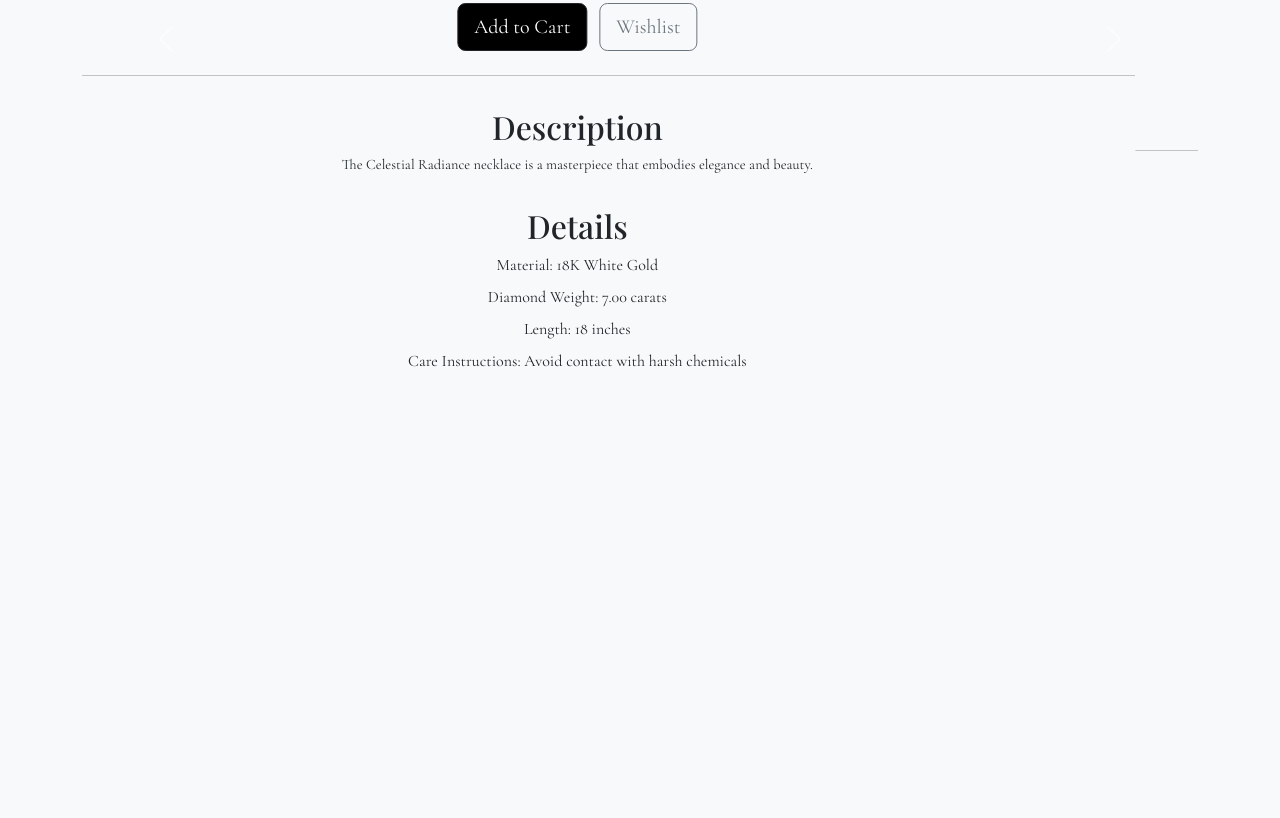
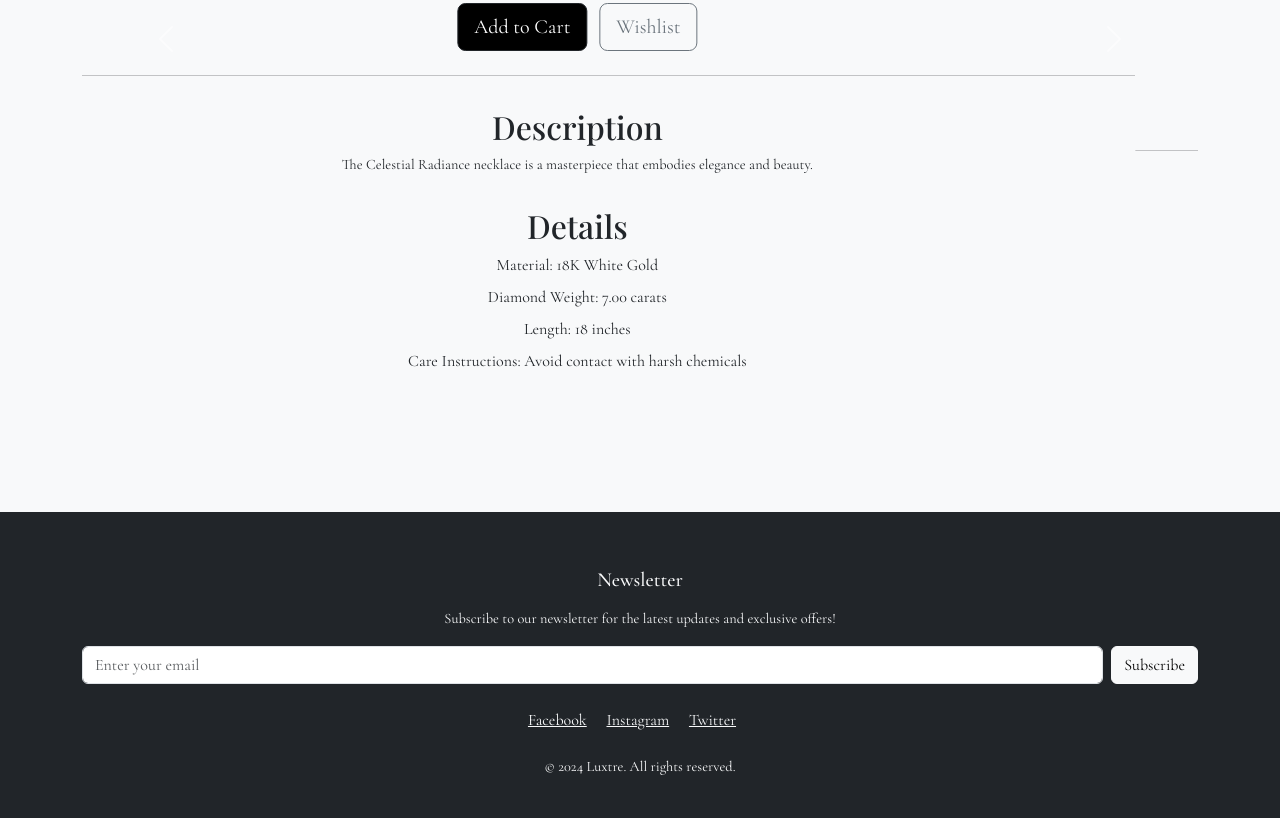
Before and after one commit to parulls/Catalog-Bootstrap-PW, a plain HTML site: page freshitem.html in a window 1280 px wide. Shown: the part 588-1406 px from the top of the page. Before the commit the page ends 1100 px from the top, so only its background shows below. Drawn offline with nearby package versions, Linux system fonts and the light colour scheme; a script that the page names is missing; a web font is replaced by a local one.

Commit message:
Update freshitem.html

```diff
--- a/freshitem.html
+++ b/freshitem.html
@@ -276,19 +276,44 @@
         </div>
       </div>
     </section>
-
+    <footer class="bg-dark text-light py-4">
+      <div class="container text-center">
+        <h5 class="mb-3">Newsletter</h5>
+        <p>
+          Subscribe to our newsletter for the latest updates and exclusive
+          offers!
+        </p>
+        <form class="d-flex justify-content-center mb-4">
+          <input
+            type="email"
+            class="form-control me-2"
+            placeholder="Enter your email"
+            aria-label="Email"
+          />
+          <button class="btn btn-light" type="submit">Subscribe</button>
+        </form>
+        <div class="social-links">
+          <a href="#" class="text-light me-3">Facebook</a>
+          <a href="#" class="text-light me-3">Instagram</a>
+          <a href="#" class="text-light">Twitter</a>
+        </div>
+        <p class="mt-4">&copy; 2024 Luxtre. All rights reserved.</p>
+      </div>
+    </footer>
     <script
       src="https://cdn.jsdelivr.net/npm/bootstrap@5.3.3/dist/js/bootstrap.bundle.min.js"
-      integrity="sha384-NApFVtUYNfJsm7PkeUClPmSphwWdeZnQtKpxrFGLm41nV8Ls5j91NXYFBDl5oO7B"
+      integrity="sha384-YvpcrYf0tY3lHB60NNkmXc5s9fDVZLESaAA55NDzOxhy9GkcIdslK1eN7N6jIeHz"
       crossorigin="anonymous"
     ></script>
+    <script src="https://code.jquery.com/jquery-3.6.0.min.js"></script>
+    <script src="https://stackpath.bootstrapcdn.com/bootstrap/5.3.0/js/bootstrap.bundle.min.js"></script>
     <script
       type="module"
-      src="https://cdn.jsdelivr.net/npm/ionicons@7.1.2/dist/ionicons/ionicons.esm.js"
+      src="https://unpkg.com/ionicons@7.1.0/dist/ionicons/ionicons.esm.js"
     ></script>
     <script
       nomodule
-      src="https://cdn.jsdelivr.net/npm/ionicons@7.1.2/dist/ionicons/ionicons.js"
+      src="https://unpkg.com/ionicons@7.1.0/dist/ionicons/ionicons.js"
     ></script>
   </body>
 </html>
```
